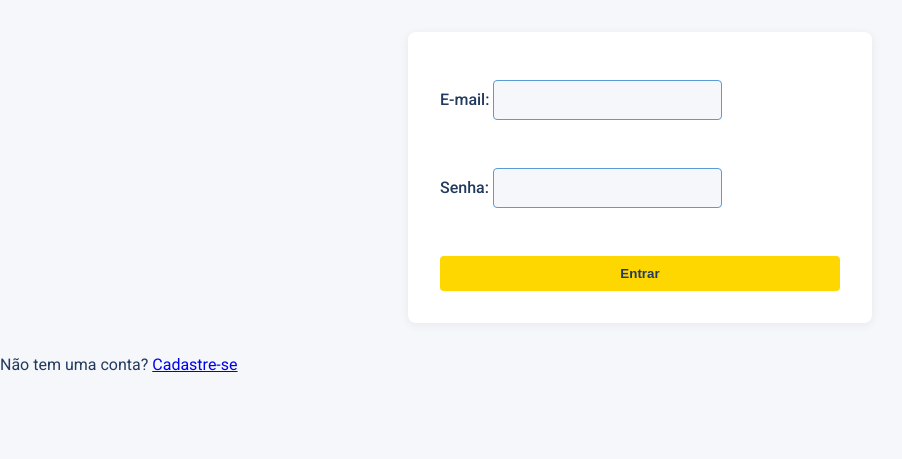
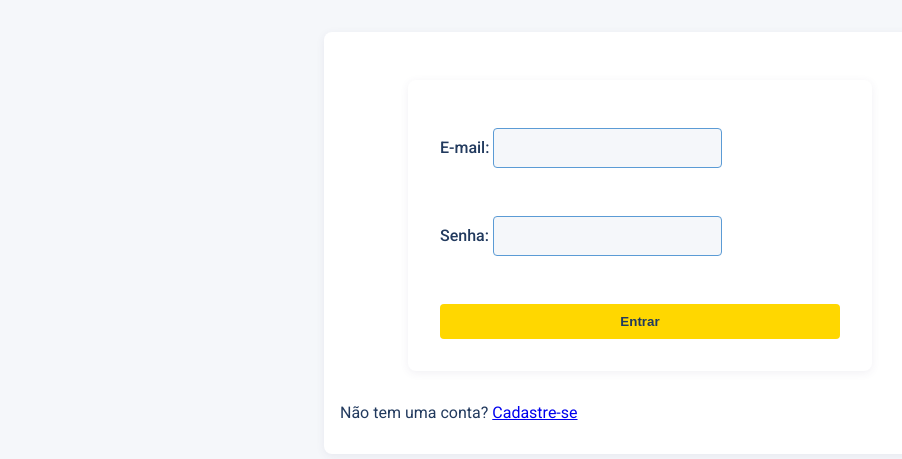
Before and after one commit to luizcdprof/minha-biblio, a Django app: page /usuario/login/ in a window 1280 px wide. Shown: the part 123-582 px from the top of the page, without its empty margins (0-902 px from the left). Run offline with Django 5.2, Linux system fonts and the light colour scheme.

Commit message:
adds div for content in login tempalte

```diff
--- a/static/style.css
+++ b/static/style.css
@@ -305,3 +305,12 @@ body {
 .btn {
     margin-top: 1rem;
 }
+
+.content {
+    max-width: 600px;
+    margin: 2rem auto;
+    padding: 1rem;
+    background: #fff;
+    border-radius: 8px;
+    box-shadow: 0 2px 8px rgba(75, 63, 114, 0.08);
+}
--- a/usuario/templates/usuario_login.html
+++ b/usuario/templates/usuario_login.html
@@ -9,10 +9,12 @@
 {% endblock %}
 
 {% block content %}
+    <div class="content">
         <form method="post" class="login-form">
             {% csrf_token %}
             {{ form.as_p }}
             <button type="submit" class="btn">Entrar</button>
         </form>
         <p>Não tem uma conta? <a href="{% url 'usuario_cadastrar' %}">Cadastre-se</a></p>
+    </div>
 {% endblock %}
```
Lines whose indentation alone changed are shown as unchanged.
